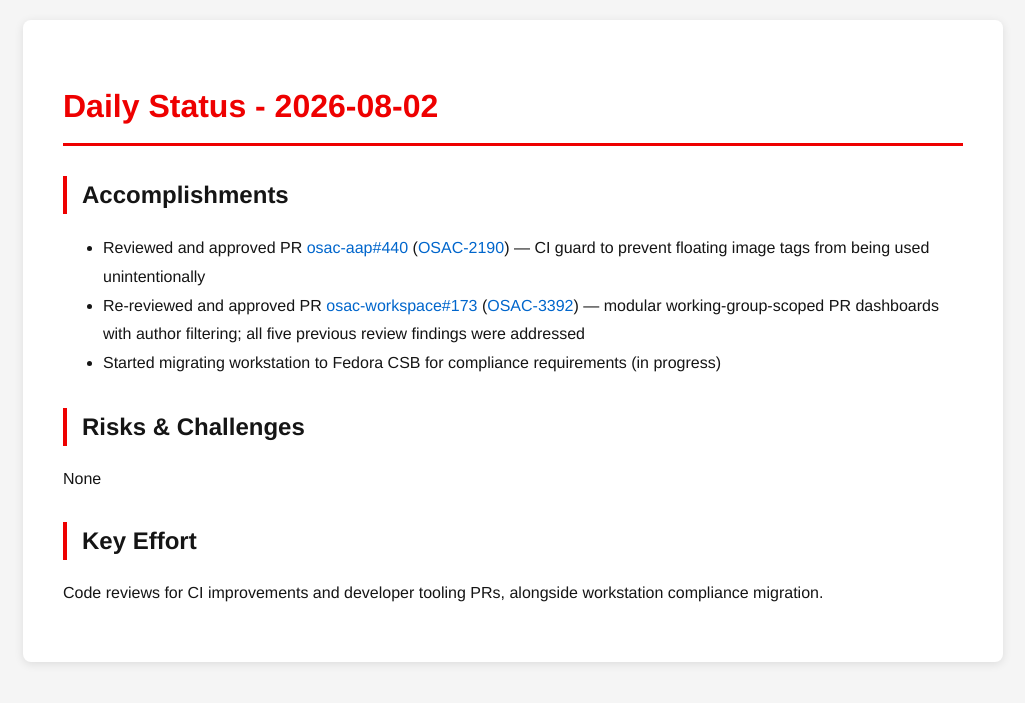
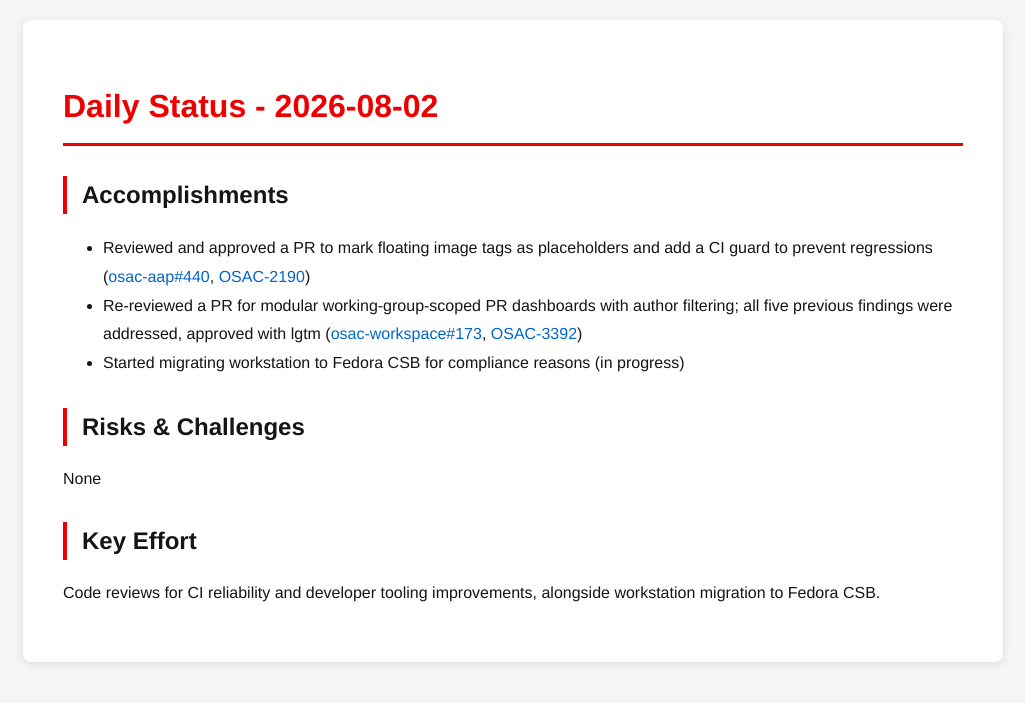
Before and after one commit to tzvatot/daily-status, a Jekyll site: the page built from 2026-08-02.md, in a window 1280 px wide. Shown: the top 703 px of the page, without its empty margins (127-1152 px from the left). Built offline with Jekyll 4.4.1, drawn with Linux system fonts in a browser that asks for light colours.

Commit message:
Daily status update - 2026-08-02

```diff
--- a/2026-08-02.md
+++ b/2026-08-02.md
@@ -7,12 +7,12 @@ date: 2026-08-02
 # Daily Status - 2026-08-02
 
 ## Accomplishments
-- Reviewed and approved PR [osac-aap#440](https://github.com/osac-project/osac-aap/pull/440) ([OSAC-2190](https://redhat.atlassian.net/browse/OSAC-2190)) — CI guard to prevent floating image tags from being used unintentionally
-- Re-reviewed and approved PR [osac-workspace#173](https://github.com/osac-project/osac-workspace/pull/173) ([OSAC-3392](https://redhat.atlassian.net/browse/OSAC-3392)) — modular working-group-scoped PR dashboards with author filtering; all five previous review findings were addressed
-- Started migrating workstation to Fedora CSB for compliance requirements (in progress)
+- Reviewed and approved a PR to mark floating image tags as placeholders and add a CI guard to prevent regressions ([osac-aap#440](https://github.com/osac-project/osac-aap/pull/440), [OSAC-2190](https://redhat.atlassian.net/browse/OSAC-2190))
+- Re-reviewed a PR for modular working-group-scoped PR dashboards with author filtering; all five previous findings were addressed, approved with lgtm ([osac-workspace#173](https://github.com/osac-project/osac-workspace/pull/173), [OSAC-3392](https://redhat.atlassian.net/browse/OSAC-3392))
+- Started migrating workstation to Fedora CSB for compliance reasons (in progress)
 
 ## Risks & Challenges
 None
 
 ## Key Effort
-Code reviews for CI improvements and developer tooling PRs, alongside workstation compliance migration.
+Code reviews for CI reliability and developer tooling improvements, alongside workstation migration to Fedora CSB.
```
